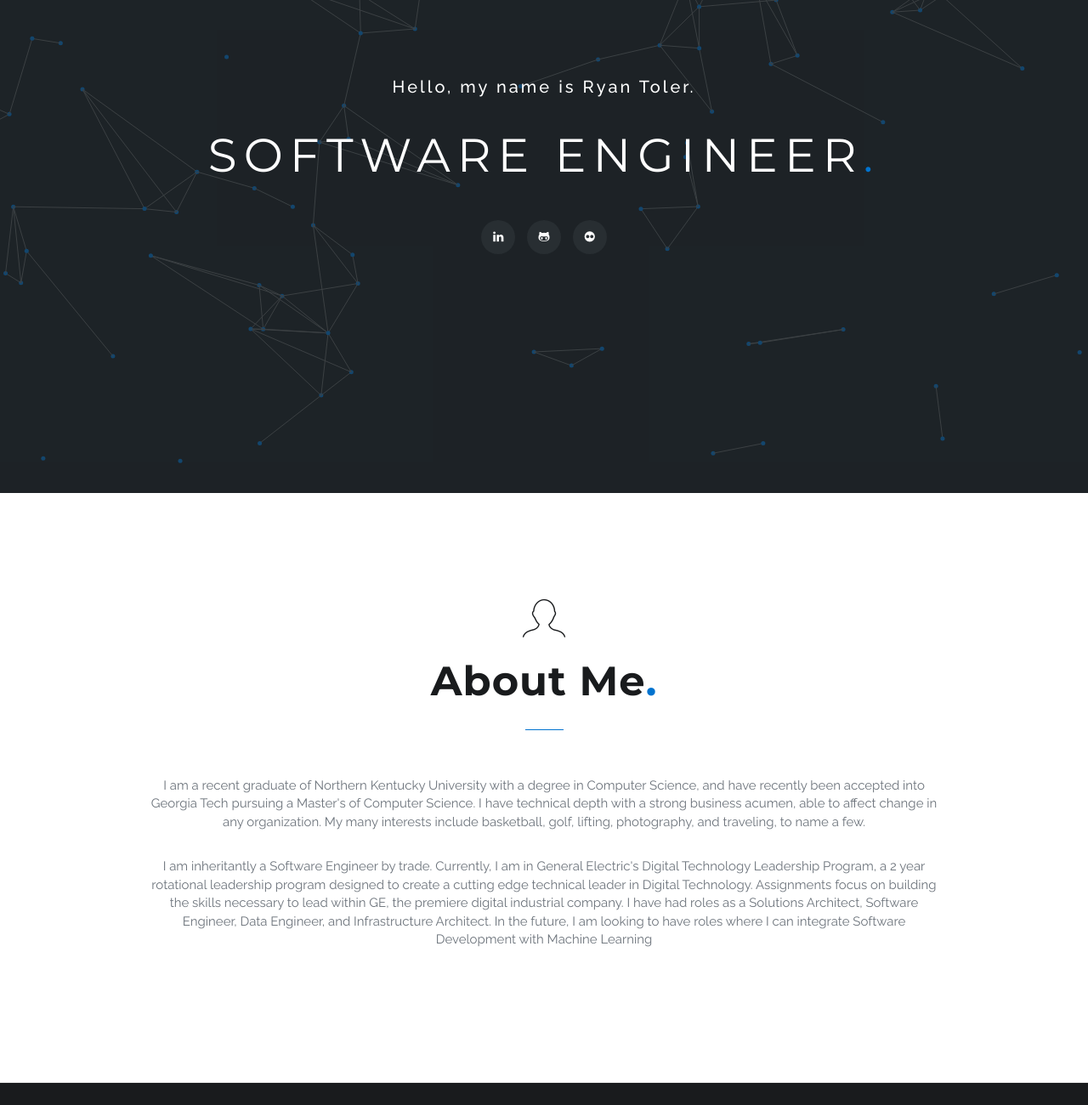
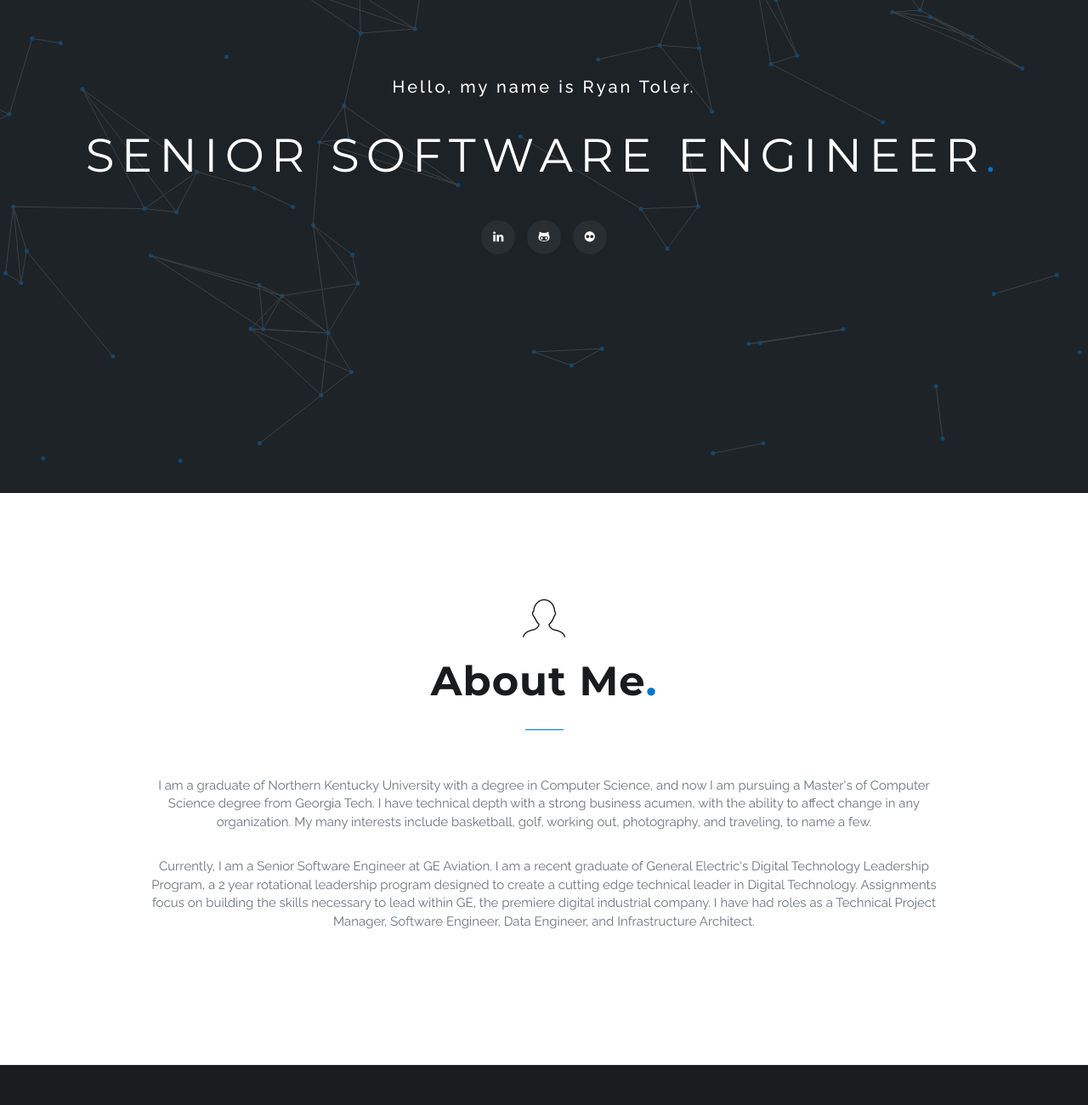
Before and after one commit to rdt712/personal-cv, a website: page index.html in a window 1280 px wide. Shown: the part 220-1520 px from the top of the page at 85% size. Drawn offline with Linux system fonts and the light colour scheme; a web font is replaced by a local one.

Commit message:
Updated About Me and Work Experience.

```diff
--- a/index.html
+++ b/index.html
@@ -89,9 +89,9 @@
                     <div id="text-rotator" class="flexslider mt-15 mb-15">
                         <ul class="slides">
                             <li>
-                                <h1 class="upper fw-400">Software Engineer<span class="blue-dot"></span></h1>
+                                <h1 class="upper fw-400">Senior Software Engineer<span class="blue-dot"></span></h1>
                             </li>
-                            <li>
+                            <!-- <li>
                                 <h1 class="upper fw-400">Data Engineer<span class="blue-dot"></span></h1>
                             </li>
                             <li>
@@ -102,7 +102,7 @@
                             </li>
                             <li>
                                 <h1 class="upper fw-400">Leader<span class="blue-dot"></span></h1>
-                            </li>
+                            </li> -->
                         </ul>
                     </div>
                     <!-- end of text rotator -->
@@ -131,9 +131,9 @@
             <div class="section-content text-center">
                 <div class="row">
                     <div class="col-md-10 col-md-offset-1">
-                        <p>I am a recent graduate of Northern Kentucky University with a degree in Computer Science, and have recently been accepted into Georgia Tech pursuing a Master's of Computer Science. I have technical depth with a strong business acumen, able to affect change in any organization. My many interests include basketball, golf, lifting, photography, and traveling, to name a few.</p>
+                        <p>I am a graduate of Northern Kentucky University with a degree in Computer Science, and now I am pursuing a Master's of Computer Science degree from Georgia Tech. I have technical depth with a strong business acumen, with the ability to affect change in any organization. My many interests include basketball, golf, working out, photography, and traveling, to name a few.</p>
                         <br />
-                        <p>I am inheritantly a Software Engineer by trade. Currently, I am in General Electric's Digital Technology Leadership Program, a 2 year rotational leadership program designed to create a cutting edge technical leader in Digital Technology. Assignments focus on building the skills necessary to lead within GE, the premiere digital industrial company. I have had roles as a Solutions Architect, Software Engineer, Data Engineer, and Infrastructure Architect. In the future, I am looking to have roles where I can integrate Software Development with Machine Learning</p>
+                        <p>Currently, I am a Senior Software Engineer at GE Aviation. I am a recent graduate of General Electric's Digital Technology Leadership Program, a 2 year rotational leadership program designed to create a cutting edge technical leader in Digital Technology. Assignments focus on building the skills necessary to lead within GE, the premiere digital industrial company. I have had roles as a Technical Project Manager, Software Engineer, Data Engineer, and Infrastructure Architect.</p>
                         <br />
                     </div>
                 </div>
@@ -238,7 +238,15 @@
                     <ul class="timeline">
                         <li>
                             <div class="timeline-item">
-                                <h4>GE Digital</h4><span>February 2018 - <b>Present</b></span>
+                                <h4>GE Aviation</h4><span>August 2018 - <b>Present</b></span>
+                            </div>
+                            <div class="timeline-description">
+                                <h4>Senior Software Engineer</h4>
+                            </div>
+                        </li>
+                        <li>
+                            <div class="timeline-item">
+                                <h4>GE Digital</h4><span>February 2018 - <b>August 2018</b></span>
                             </div>
                             <div class="timeline-description">
                                 <h4>Digital Technology Leadership Program - Network Infrastructure Architect</h4>
@@ -250,7 +258,7 @@
                         </li>
                         <li>
                             <div class="timeline-item">
-                                <h4>GE Digital</h4><span>July 2017 - <b>February 2018</b></span>
+                                <h4>GE Aviation</h4><span>August 2017 - <b>February 2018</b></span>
                             </div>
                             <div class="timeline-description">
                                 <h4>Digital Technology Leadership Program - Data Engineer</h4>
@@ -262,7 +270,7 @@
                         </li>
                         <li>
                             <div class="timeline-item">
-                                <h4>GE Aviation</h4><span>February 2017 - <b>July 2017</b></span>
+                                <h4>GE Aviation</h4><span>February 2017 - <b>August 2017</b></span>
                             </div>
                             <div class="timeline-description">
                                 <h4>Digital Technology Leadership Program - Software Engineer</h4>
@@ -423,7 +431,7 @@
                 <div class="row">
                     <div class="col-md-4">
                         <div class="copy-text">
-                            <p><i class="icon-heart blue mr-15"></i>© 2017 Ryan Toler.</p>
+                            <p><i class="icon-heart blue mr-15"></i>© 2018 Ryan Toler.</p>
                         </div>
                     </div>
                     <div class="col-md-4">
```
Also changed, not shown: 1 other file.
